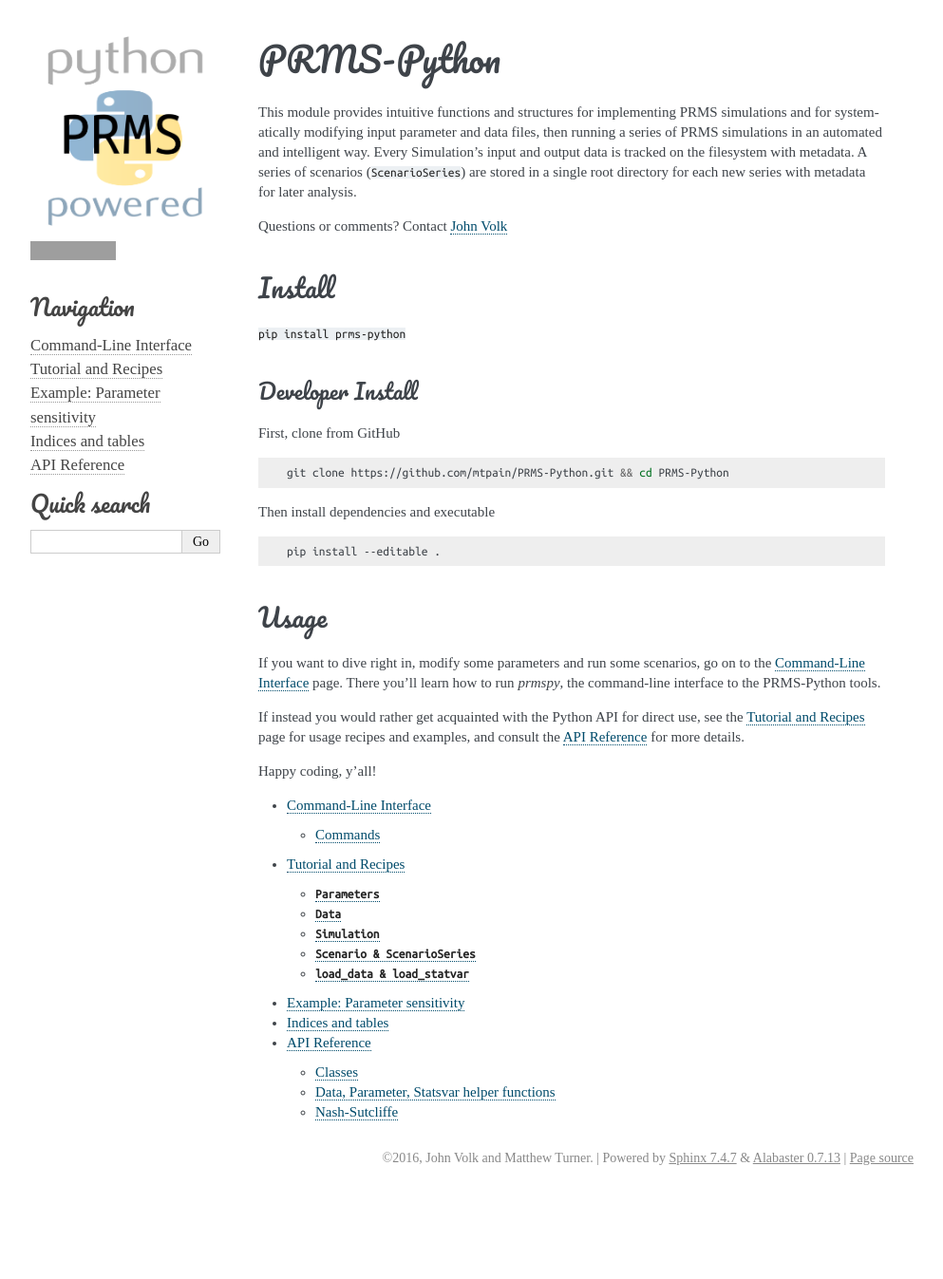
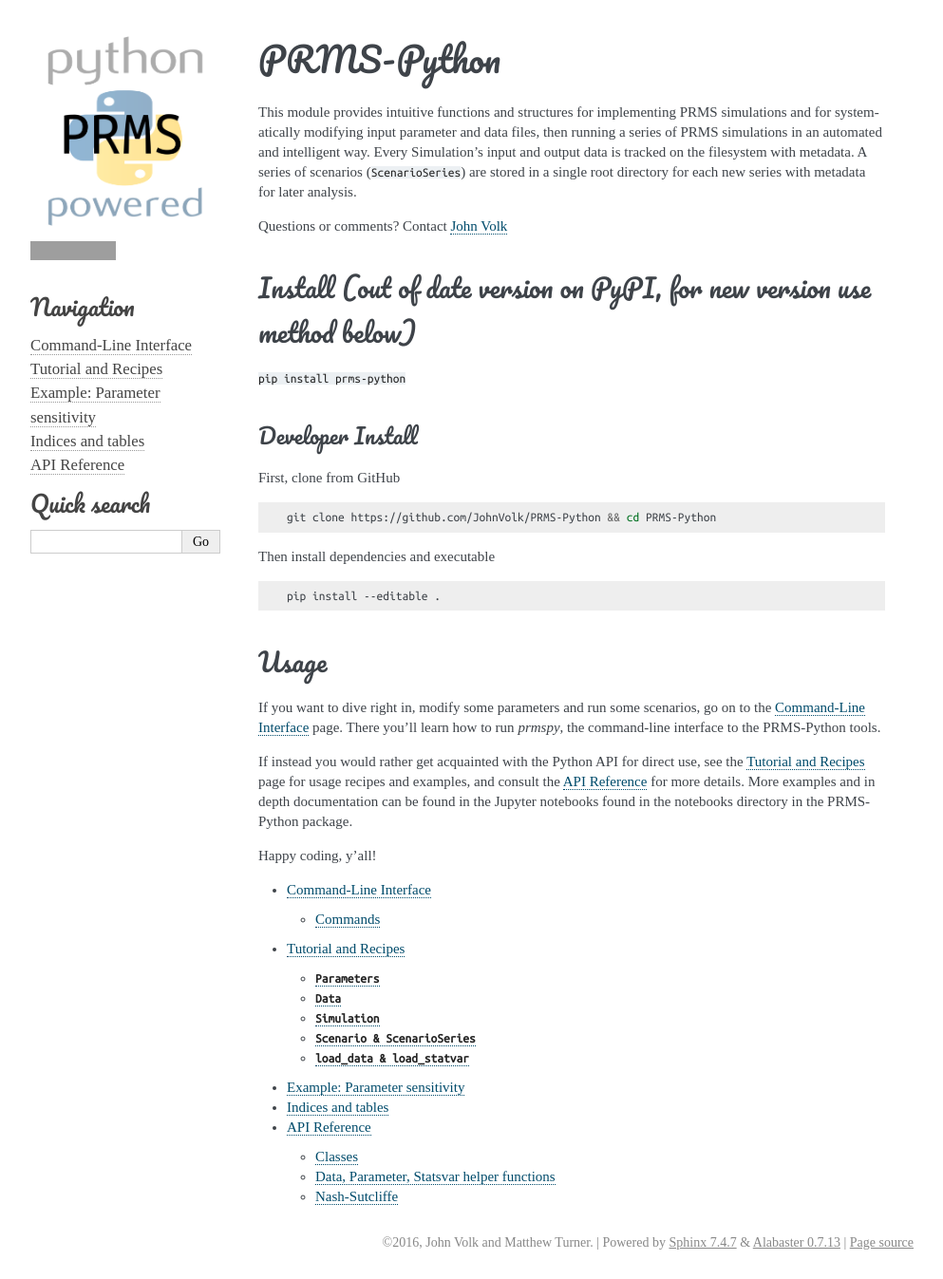
Before and after one commit to PRMS-Python/PRMS-Python, a Sphinx documentation site: the page built from docs/source/index.rst, in a window 1280 px wide. Shown: the whole page at 95% size, without its empty margins (148-1141 px from the left). Built offline with Sphinx 7.4.7, drawn with Linux system fonts in a browser that asks for light colours; some web fonts are replaced; before the commit the page ends 1258 px from its top, so only the background shows below that; grey boxes are pictures that could not be loaded.

Commit message:
update index.rst

```diff
--- a/docs/source/index.rst
+++ b/docs/source/index.rst
@@ -14,10 +14,10 @@
 in a single root directory for each new series with metadata for later
 analysis.
 
-Questions or comments? Contact `John Volk <mailto:johnvolk08@gmail.com>`_
+Questions or comments? Contact `John Volk <mailto:jmvolk@unr.edu>`_
 
 
-Install
+Install (out of date version on PyPI, for new version use method below)
 -------
 
 ``pip install prms-python``
@@ -29,7 +29,7 @@
 
 .. code-block:: sh
 
-    git clone https://github.com/mtpain/PRMS-Python.git && cd PRMS-Python
+    git clone https://github.com/JohnVolk/PRMS-Python && cd PRMS-Python
 
 Then install dependencies and executable
 
@@ -47,7 +47,9 @@
 
 If instead you would rather get acquainted with the Python API for direct use,
 see the :doc:`tutorial` page for usage recipes and examples, and consult the
-:doc:`api` for more details.
+:doc:`api` for more details. More examples and in depth documentation can be
+found in the Jupyter notebooks found in the notebooks directory in the PRMS-Python
+package.
 
 Happy coding, y'all!
 
```
